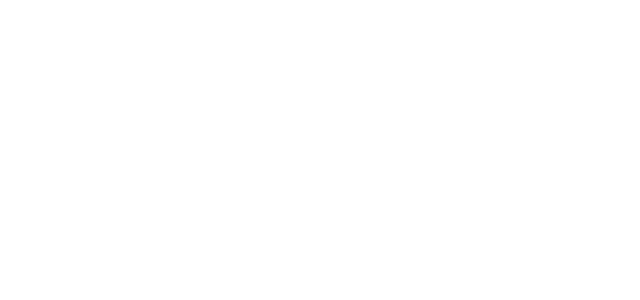
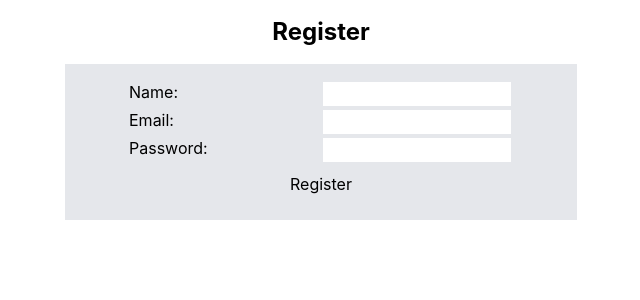
Before and after one commit to Juan2418/NuxtChallengeFront, a Nuxt app: page /register in a window 1280 px wide. Before the commit this address had no page. Shown: the top 300 px of the page, without its empty margins (319-959 px from the left). Built offline with nearby package versions, Linux system fonts and the light colour scheme.

Commit message:
Add login and register views

```diff
--- /dev/null
+++ b/pages/login.vue
@@ -0,0 +1,12 @@
+<template>
+  <article class="flex flex-col items-center">
+    <h1 class="font-bold text-2xl py-4">Login</h1>
+    <auth-form />
+  </article>
+</template>
+<script>
+import AuthForm from '~/components/AuthForm';
+export default {
+  components: { AuthForm },
+};
+</script>
--- /dev/null
+++ b/pages/register.vue
@@ -0,0 +1,14 @@
+<template>
+  <article class="flex flex-col items-center">
+    <h1 class="font-bold text-2xl py-4">Register</h1>
+    <auth-form name />
+  </article>
+</template>
+
+<script>
+import AuthForm from '~/components/AuthForm';
+
+export default {
+  components: { AuthForm },
+};
+</script>
```
